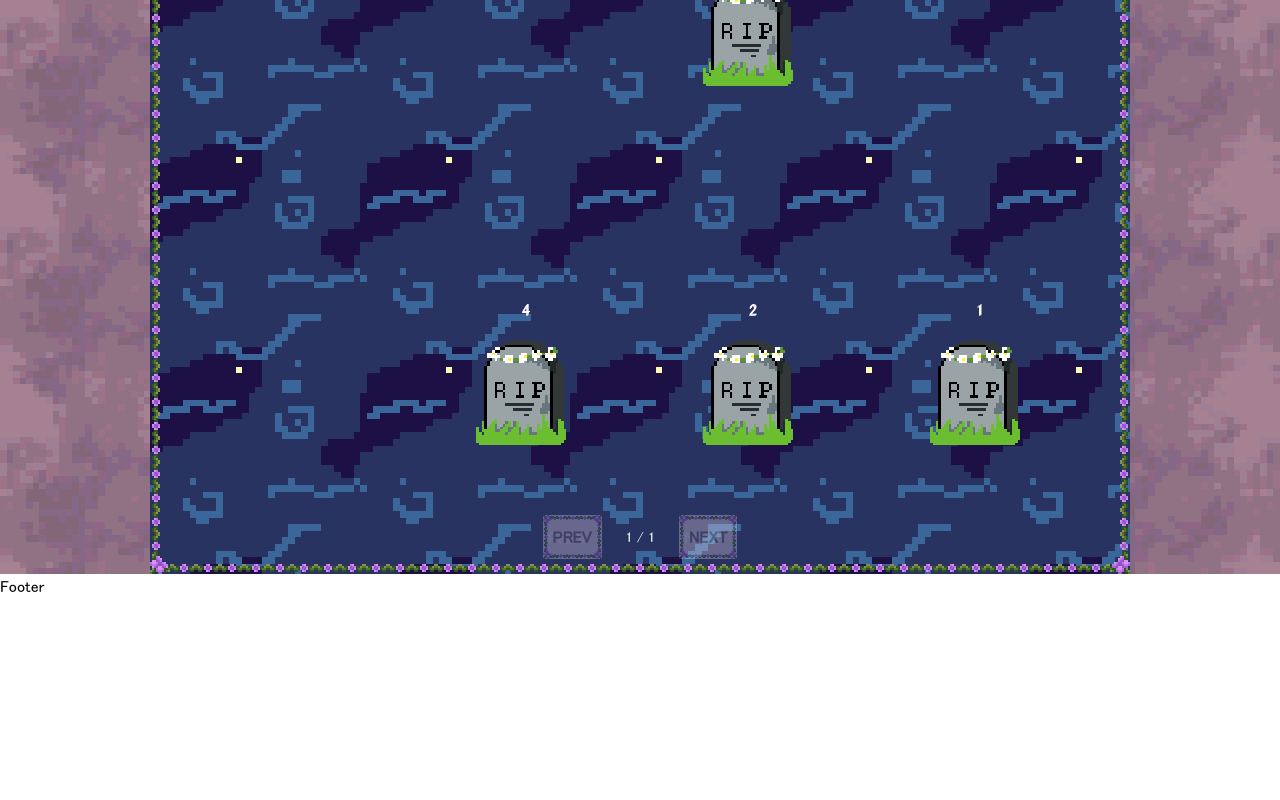
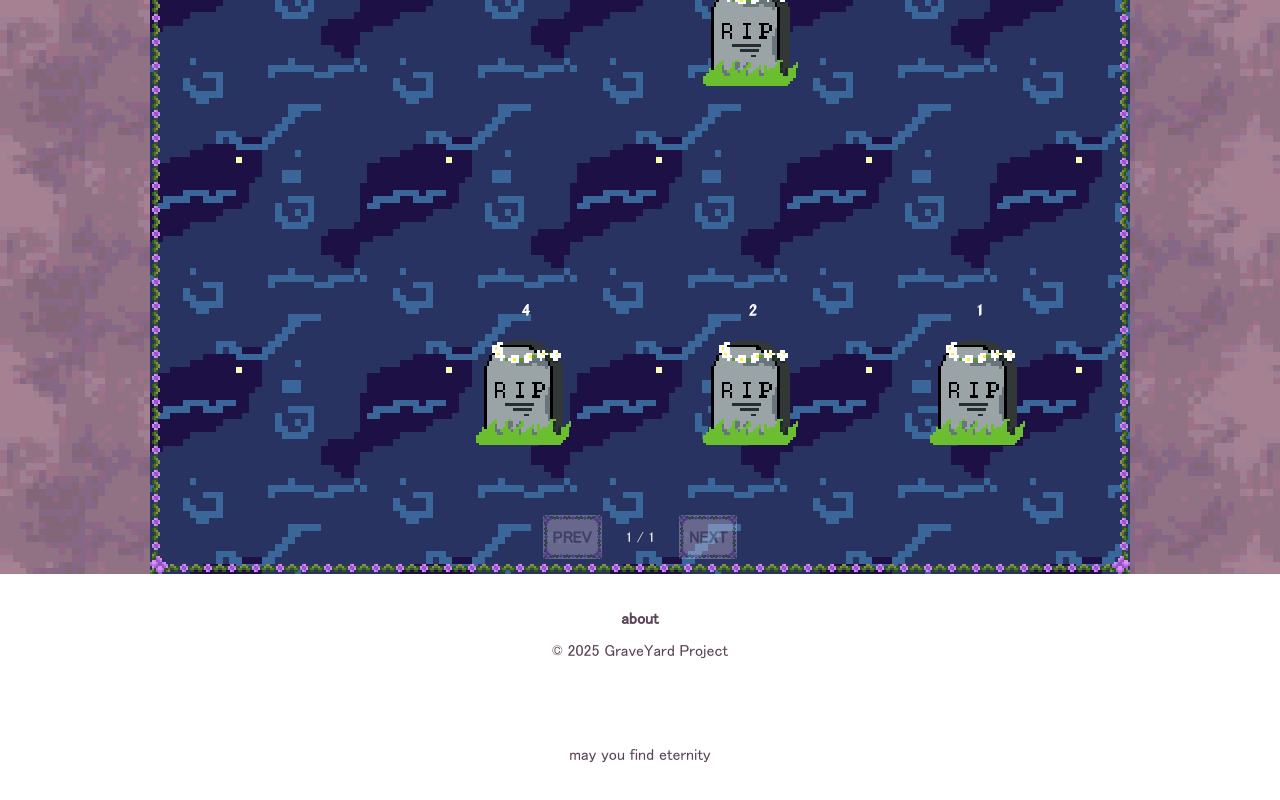
Before and after one commit to Ashx-xhsA/GraveYard, a React (Vite) app in the folder client/: page /1 in a window 1280 px wide. Shown: the part 226-1026 px from the top of the page. Before the commit the page ends 824 px from the top, so only its background shows below. Built offline with nearby package versions, Linux system fonts and the light colour scheme.

Commit message:
finish footer

```diff
--- /dev/null
+++ b/client/src/components/About.tsx
@@ -0,0 +1,11 @@
+import React from 'react';
+
+const About = () => {
+  return (
+    <div>
+      <h1>About</h1>
+    </div>
+  );
+};
+
+export default About;
--- a/client/src/components/Footer.tsx
+++ b/client/src/components/Footer.tsx
@@ -1,7 +1,23 @@
 import React from 'react';
+import { Link } from 'react-router-dom';
 
 const Footer = () => {
-  return <div>Footer</div>;
+  return (
+    <footer id="footer">
+
+      <div id="footerLinkContainer">
+        <Link to="/about" className="footer-link">about</Link>
+      </div>
+      <div id="footerCopyright">
+        © {new Date().getFullYear()} GraveYard Project
+      </div>
+
+      <p id="footerText">
+        may you find eternity
+      </p>
+
+    </footer>
+  );
 };
 
 export default Footer;
--- a/client/src/components/HeaderIconContainer.jsx
+++ b/client/src/components/HeaderIconContainer.jsx
@@ -8,7 +8,6 @@ const HeaderIconContainer = () => {
       id="headerIconContainer"
       className="flex flex-row justify-between gap-2"
     >
-      // Add search icon and input field
       <button id="SettingsButton" className="header-icon-button">
         Settings
       </button>
--- a/client/src/components/index.tsx
+++ b/client/src/components/index.tsx
@@ -5,3 +5,4 @@ export { default as MainContainer } from './MainContainer';
 export { default as RightPanel } from './RightPanel';
 export { default as Footer } from './Footer';
 export { default as DefaultPage } from './DefaultPage';
+export { default as About } from './About';
--- a/client/src/index.css
+++ b/client/src/index.css
@@ -99,7 +99,40 @@ body {
   transform: scale(1.1);
   transition: transform 0.125s cubic-bezier(0.7, 0, 0.7, 1.5);
 }
+/* ====================== */
+/* Footer */
+/* ====================== */
+#footer {
+  margin-top: 1.5rem;
+  padding-bottom: 2rem;
+  font-size: 1rem;
+  text-align: center;
+  color: var(--footer-text-color);
 
+}
+
+#footerText {
+  margin-bottom: 1.5rem;
+}
+
+#footerLinkContainer {
+  display: flex;
+  gap: 2rem;
+  justify-content: center;
+}
+.footer-link {
+  font-weight: 1000;
+  text-shadow: -2px 1px 0px var(--header-icon-button-text-shadow-color);
+  padding: 0.5rem;
+  color: var(--footer-text-color);
+}
+.footer-link:hover {
+  transform: scale(1.7);
+  transition: transform 0.125s cubic-bezier(0.7, 0, 0.7, 1.5);
+}
+#footerCopyright {
+  margin-bottom: 5rem;
+}
 /* ====================== */
 /* Content */
 /* ====================== */
@@ -311,6 +344,7 @@ body {
   --header-icon-button-background-color: rgb(249, 228, 246);
   --header-icon-button-text-shadow-color: white;
   --grave-info-background-color: rgb(244, 241, 244);
+  --footer-text-color: rgb(91, 68, 87);
 }
 /* ====================== */
 
```
Also changed, not shown: client/src/App.tsx (+7 -1 lines).
